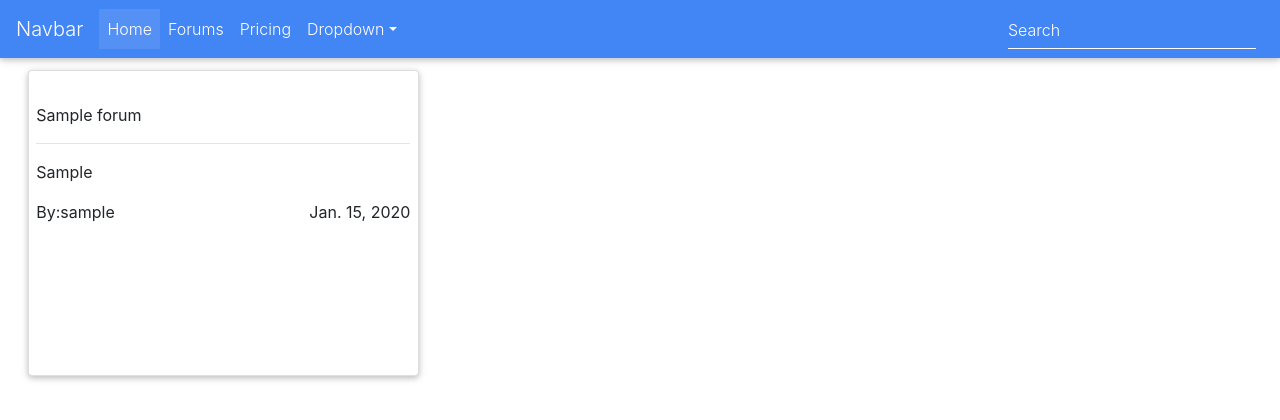
After one commit to lizKimita/Mshauri-Connect, a Django app: page /forums/ in a window 1280 px wide. The commit adds this page. Shown: the top 420 px of the page. Run offline with Django 3.2, Linux system fonts and the light colour scheme; tables that the repository leaves empty hold one stand-in row (values such as "Sample post"); some libraries are stand-ins or nearby versions.

Commit message:
adding post functionality to the forums page

```diff
--- a/connect/models.py
+++ b/connect/models.py
@@ -31,6 +31,11 @@ class Forums(models.Model):
     def __str__(self):
         return self.forum_title
 
+    @classmethod
+    def get_posts(cls):
+        posts = Forums.objects.all()
+        return posts
+
 class Profile(models.Model):
     username = models.ForeignKey(User,blank=True)
     tel_no = models.CharField(max_length=20)
--- /dev/null
+++ b/connect/templates/forums.html
@@ -0,0 +1,38 @@
+{% extends 'base.html' %}
+
+{% block content %}
+    {{block.super}}
+        <div class="container-fluid">
+            <div class="well">
+                <div class="row">
+                        <div class="col-md-12" >
+                        {% for post in posts%}
+                            <div class="col-md-4" style="padding:1%">
+                                <div class="card" style="height:35ex" >
+                                <div style="margin:2%;">
+                                    <br>
+                                    <p class="heading">{{post.forum_title}}</p>
+                                    <hr>
+                                    <p>{{post.forum_post}}</p>
+                                    <p style="float:right">{{post.post_date}}</p>
+                                    <p>By:{{post.post_user}}</p>
+                                </div>
+                            </div>
+                        </div>
+                            <div class="row">
+                                {% autoescape on %}
+                                {{post.post| safe}}
+                                {% endautoescape %}
+                            </div>
+                            {% empty %}
+                            <div class="row">
+                                <h2 class="text-center">There is no Post yet!</h2>
+                            </div>
+                        {% endfor %}
+                        </div>
+                    </div>
+            </div>
+
+        </div>
+
+{% endblock %}
--- a/connect/templates/navbar.html
+++ b/connect/templates/navbar.html
@@ -21,7 +21,7 @@
           </a>
         </li>
         <li class="nav-item">
-          <a class="nav-link" href="#">Features</a>
+          <a class="nav-link" href="{% url 'forums' %}">Forums</a>
         </li>
         <li class="nav-item">
           <a class="nav-link" href="#">Pricing</a>
--- a/connect/urls.py
+++ b/connect/urls.py
@@ -10,6 +10,7 @@ urlpatterns=[
     url(r'^api/forums/$', views.ForumsList.as_view()),
     url(r'^api/profile/$', views.ProfileList.as_view()),
     url(r'^api/comments/$', views.CommentList.as_view()),
+    url(r'^forums/',views.forums, name ='forums'),
 
 ]
 
--- a/connect/views.py
+++ b/connect/views.py
@@ -1,8 +1,11 @@
-from django.shortcuts import render
+from django.shortcuts import render, redirect
 from rest_framework.response import Response
 from rest_framework.views import APIView
 from .models import Foundation, Awareness, Forums, Profile, Comment
 from .serializer import FoundationSerializer, AwarenessSerializer, ForumsSerializer, ProfileSerializer, CommentSerializer
+from .forms import NewPostForm, NewCommentsForm
+from django.contrib.auth.decorators import login_required
+from django.contrib.auth.models import User
 
 
 # Create your views here.
@@ -41,3 +44,27 @@ class CommentList(APIView):
         all_comments = Comment.objects.all()
         serializers = CommentSerializer(all_comments,many=True)
         return Response(serializers.data)
+
+def forums(request):
+    current_user = request.user
+    posts = Forums.get_posts()
+    title = "mshauri-connect"
+
+    return render(request,'forums.html', {"title":title, "posts":posts})
+
+
+@login_required(login_url='/accounts/login/')
+def new_post(request):
+    current_user = request.user
+    if request.method == 'POST':
+        form = NewPostForm(request.POST, request.FILES)
+        if form.is_valid():
+            post = form.save(commit=False)
+            post.post_user = current_user
+            # post.poster_id = current_user.id
+            post.save()
+        return redirect('home')
+
+    else:
+        form = NewPostForm()
+    return render(request, 'forums.html', {"form": form})
```
Also changed, not shown: connect/forms.py (added, +13 -0 lines), connect/templates/new_post.html (added, +39 -0 lines).
